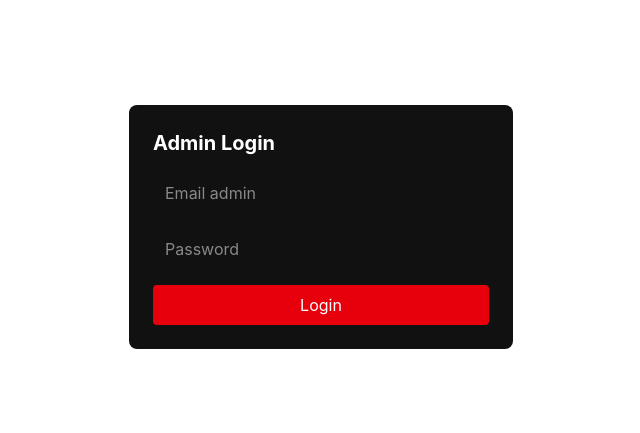
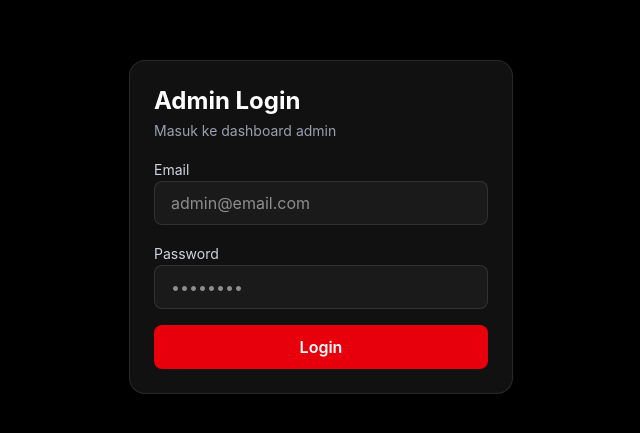
Before and after one commit to revicidigiworks/wcs-borneo-anfield, a React (Vite) app: page /admin in a window 1280 px wide. Shown: the part 173-606 px from the top of the page, without its empty margins (319-959 px from the left). Built offline with nearby package versions, Linux system fonts and the light colour scheme.

Commit message:
fix login admin

```diff
--- a/src/pages/admin/Login.jsx
+++ b/src/pages/admin/Login.jsx
@@ -1,6 +1,10 @@
-import { useState } from "react";
+import { useEffect, useState } from "react";
 import { useNavigate } from "react-router-dom";
-import { signInWithEmailAndPassword } from "firebase/auth";
+import {
+  signInWithEmailAndPassword,
+  signOut,
+} from "firebase/auth";
+
 import { auth } from "../../services/firebase";
 
 export default function Login() {
@@ -9,59 +13,145 @@ export default function Login() {
   const [email, setEmail] = useState("");
   const [password, setPassword] = useState("");
 
+  const [loading, setLoading] = useState(false);
+  const [error, setError] = useState("");
+
+  // Clear old broken sessions
+  useEffect(() => {
+    signOut(auth).catch(() => {});
+  }, []);
+
   const handleLogin = async (e) => {
     e.preventDefault();
 
-    console.log("EMAIL:", email);
-    console.log("PASSWORD:", password);
+    setError("");
+
+    // Basic validation
+    if (!email || !password) {
+      return setError("Email dan password wajib diisi.");
+    }
 
     try {
-      await signInWithEmailAndPassword(auth, email, password);
+      setLoading(true);
+
+      const cleanEmail = email.trim().toLowerCase();
+
+      await signInWithEmailAndPassword(
+        auth,
+        cleanEmail,
+        password
+      );
 
       navigate("/admin/dashboard");
     } catch (err) {
-      console.error("ERROR LOGIN:", err);
+      console.error("LOGIN ERROR:", err);
 
-      alert(`
-${err.code}
+      switch (err.code) {
+        case "auth/invalid-email":
+          setError("Format email tidak valid.");
+          break;
 
-${err.message}
-      `);
+        case "auth/user-not-found":
+          setError("Akun admin tidak ditemukan.");
+          break;
+
+        case "auth/wrong-password":
+        case "auth/invalid-credential":
+          setError("Password salah.");
+          break;
+
+        case "auth/too-many-requests":
+          setError(
+            "Terlalu banyak percobaan login. Coba lagi nanti."
+          );
+          break;
+
+        case "auth/network-request-failed":
+          setError("Koneksi internet bermasalah.");
+          break;
+
+        default:
+          setError("Login gagal. Silakan coba lagi.");
+      }
+    } finally {
+      setLoading(false);
     }
   };
 
   return (
-    <div className="min-h-screen flex items-center justify-center text-white">
+    <div className="min-h-screen flex items-center justify-center bg-black px-6">
       <form
         onSubmit={handleLogin}
-        className="bg-[#111] p-6 rounded-lg w-full max-w-sm space-y-4"
+        className="w-full max-w-sm bg-[#111] border border-white/10 rounded-2xl p-6 space-y-4 shadow-2xl"
       >
-        <h1 className="text-xl font-bold">Admin Login</h1>
+        <div className="space-y-1">
+          <h1 className="text-2xl font-bold text-white">
+            Admin Login
+          </h1>
+
+          <p className="text-sm text-gray-400">
+            Masuk ke dashboard admin
+          </p>
+        </div>
+
+        {error && (
+          <div className="bg-red-500/10 border border-red-500/30 text-red-400 text-sm rounded-lg px-4 py-3">
+            {error}
+          </div>
+        )}
+
+        <div className="space-y-2">
+          <label
+            htmlFor="admin-email"
+            className="text-sm text-gray-300"
+          >
+            Email
+          </label>
 
           <input
             type="email"
             id="admin-email"
             name="email"
             autoComplete="email"
-          placeholder="Email admin"
-          className="w-full h-10 px-3 text-white"
+            placeholder="admin@email.com"
+            className="w-full h-11 rounded-lg bg-[#1a1a1a] border border-white/10 px-4 text-white outline-none focus:border-red-500"
             value={email}
-          onChange={(e) => setEmail(e.target.value.trim())}
+            onChange={(e) =>
+              setEmail(e.target.value)
+            }
+            required
           />
+        </div>
+
+        <div className="space-y-2">
+          <label
+            htmlFor="admin-password"
+            className="text-sm text-gray-300"
+          >
+            Password
+          </label>
 
           <input
             type="password"
             id="admin-password"
             name="password"
             autoComplete="current-password"
-          placeholder="Password"
-          className="w-full h-10 px-3 text-white"
+            placeholder="••••••••"
+            className="w-full h-11 rounded-lg bg-[#1a1a1a] border border-white/10 px-4 text-white outline-none focus:border-red-500"
             value={password}
-          onChange={(e) => setPassword(e.target.value)}
+            onChange={(e) =>
+              setPassword(e.target.value)
+            }
+            required
           />
+        </div>
 
-        <button className="w-full bg-red-600 h-10 rounded">
-          Login
+        <button
+          type="submit"
+          disabled={loading}
+          className="w-full h-11 rounded-lg bg-red-600 hover:bg-red-700 transition text-white font-semibold disabled:opacity-50"
+        >
+          {loading ? "Loading..." : "Login"}
         </button>
       </form>
     </div>
```
Lines whose indentation alone changed are shown as unchanged.
